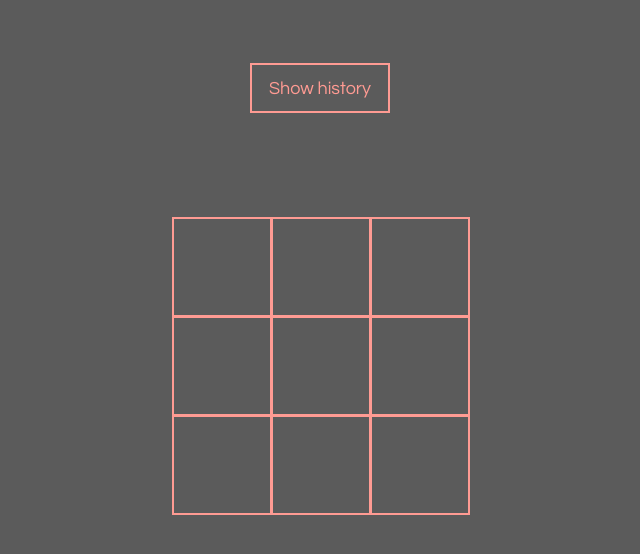
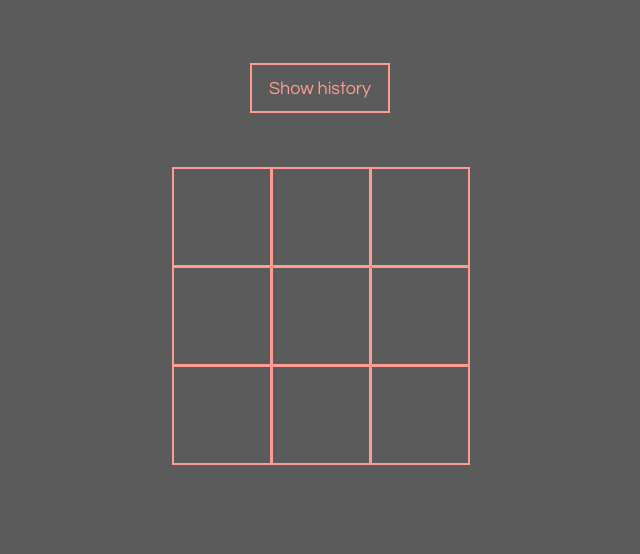
Before and after one commit to ya-mashnenko/tic-tac-toe, a React app: page / in a window 1280 px wide. Shown: the part 90-644 px from the top of the page, without its empty margins (320-960 px from the left). Built offline with nearby package versions, Linux system fonts and the light colour scheme.

Commit message:
feat+refactor: add space for "new game" button, fix game board position

```diff
--- a/src/index.css
+++ b/src/index.css
@@ -24,7 +24,6 @@ h1 {
 
 .game-board {
   margin: auto;
-  margin-top: 50px;
   grid-row: 3/3;
   grid-column: 2/2;
 }
@@ -70,9 +69,11 @@ ul {
 }
 
 .button-container {
-  margin: auto;
   grid-row: 2/2;
   grid-column: 2/2;
+  display: flex;
+  justify-content: space-evenly;
+  align-items: center;
 }
 
 .move-buttons,
```
